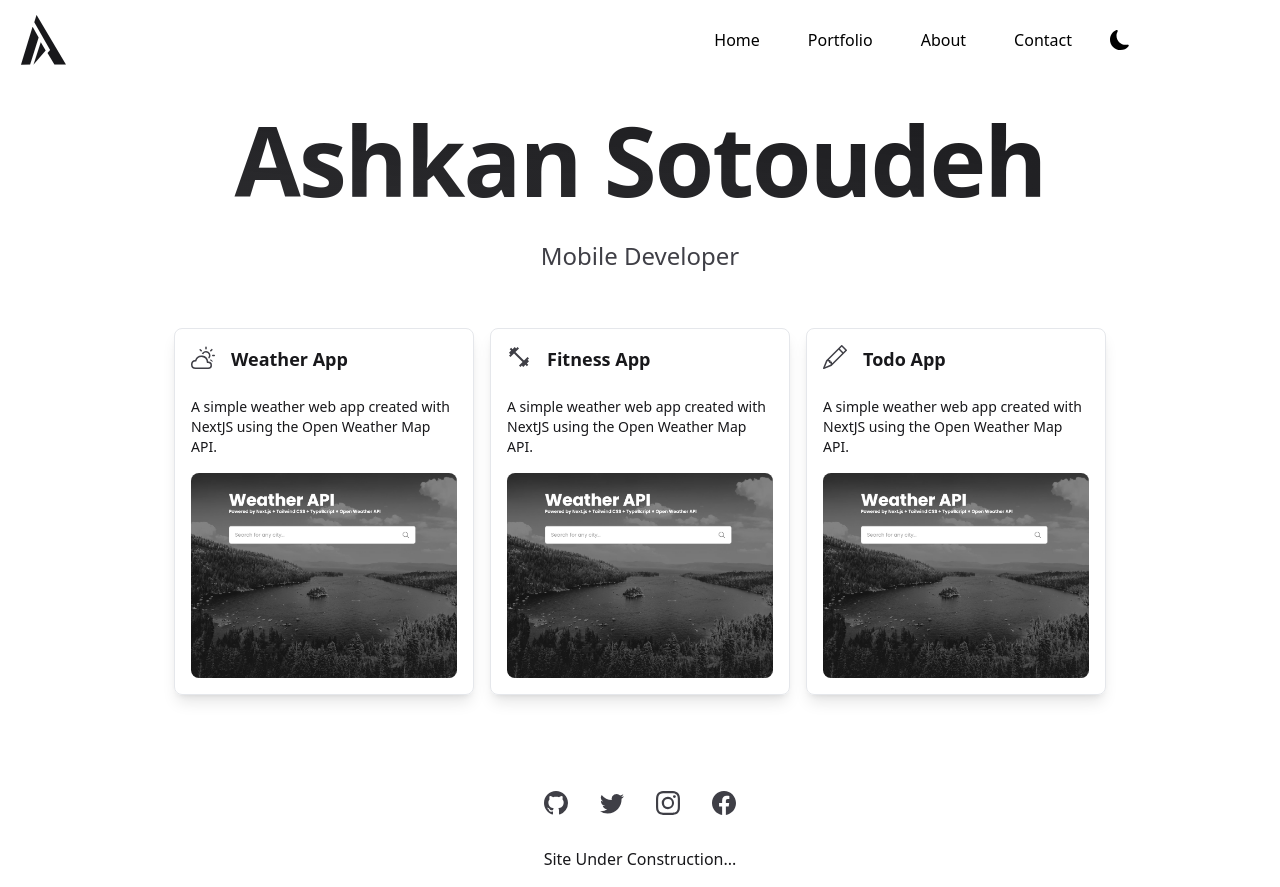
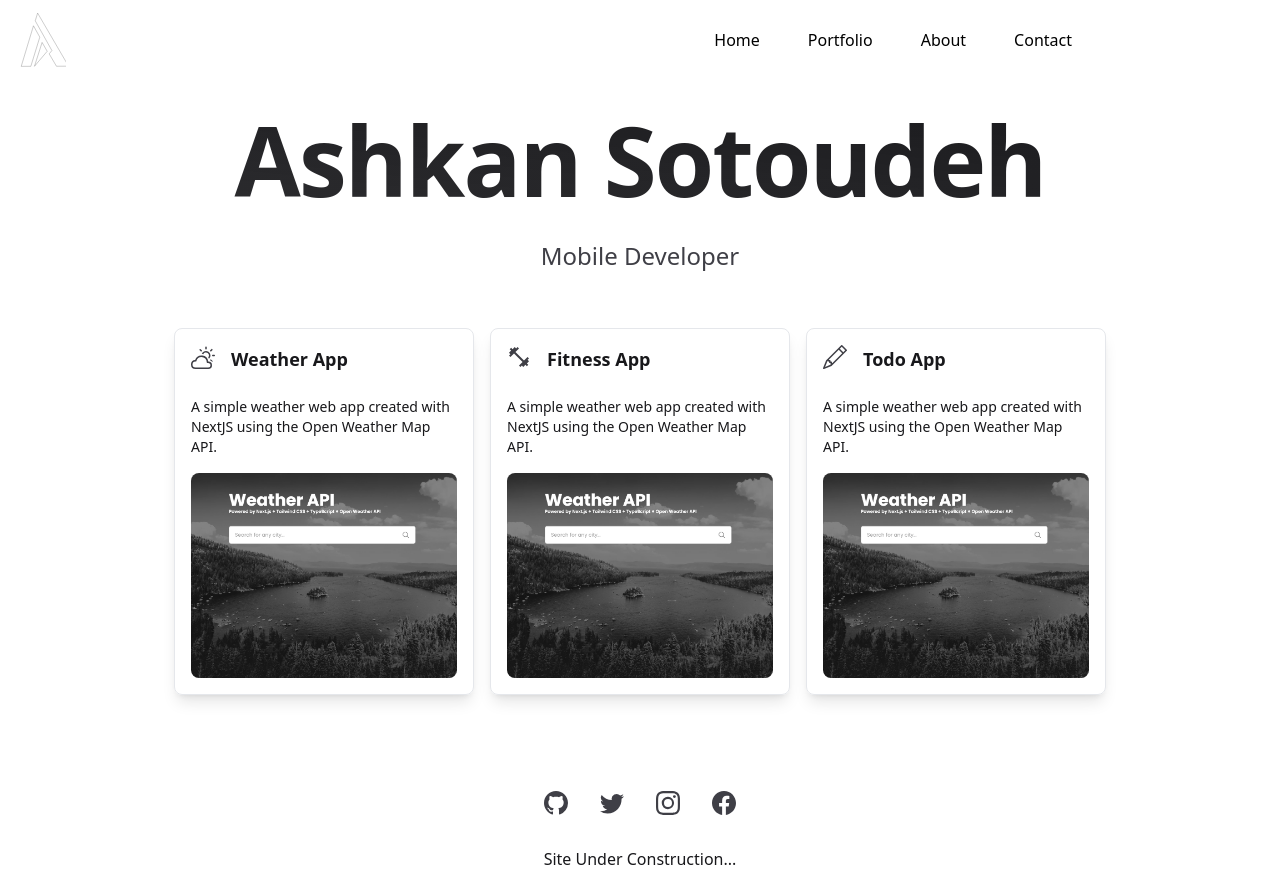
Before and after one commit to Cratis1831/my-website, a Next.js app: page / in a window 1280 px wide. Built offline with nearby package versions, Linux system fonts and the light colour scheme.

Commit message:
fixed darkmode toggle with localStorage

```diff
--- a/components/Nav.js
+++ b/components/Nav.js
@@ -11,16 +11,15 @@ const Nav = () => {
 
   useEffect(() => {
     setIsMainVisible(true);
+    localStorage.getItem("theme") === null
+      ? localStorage.setItem("theme", "light")
+      : setTheme(localStorage.getItem("theme"));
   }, []);
 
-  const [theme, setTheme] = useState(
-    typeof window !== "undefined"
-      ? localStorage.getItem("theme") || "light"
-      : null
-  );
+  const [theme, setTheme] = useState(null);
   useEffect(() => {
-    typeof window !== "undefined" ? localStorage.setItem("theme", theme) : null;
     document.body.className = theme;
+    localStorage.setItem("theme", theme);
   }, [theme]);
 
   const handleIconClick = () => {
@@ -39,13 +38,23 @@ const Nav = () => {
         }`}
       >
         <div className="pl-4">
-          <Image
-            src={`${theme === "light" ? "/logo3.svg" : "/logo_dark.svg"}`}
-            width={50}
-            height={50}
-            alt="logo"
-            className=""
-          />
+          {theme === "light" ? (
+            <Image
+              src="/logo3.svg"
+              width={50}
+              height={50}
+              alt="logo"
+              className="w-50 h-50"
+            />
+          ) : (
+            <Image
+              src="/logo_dark.svg"
+              width={50}
+              height={50}
+              alt="logo"
+              className="w-50 h-50"
+            />
+          )}
         </div>
         <div className="md:flex md:items-center md:gap-12">
           <Link href="/">Home</Link>
@@ -57,20 +66,22 @@ const Nav = () => {
               onClick={handleIconClick}
               className="relative flex items-center justify-center "
             >
+              {/* show this when in dark mode */}
               <BsSunFill
                 size={20}
                 className={`absolute transition-opacity ease-in duration-500 ${
-                  theme === "light"
-                    ? "opacity-0 invisible"
-                    : "opacity-100 transition-opacity"
+                  theme === "dark"
+                    ? "opacity-100 transition-opacity"
+                    : "opacity-0"
                 }`}
               />
+              {/* show this when in light mode */}
               <BsFillMoonFill
                 size={20}
                 className={`absolute transition-opacity ease-in duration-500 ${
-                  theme === "dark"
-                    ? "opacity-0 invisible"
-                    : "opacity-100 transition-opacity"
+                  theme === "light"
+                    ? "opacity-100 transition-opacity"
+                    : "opacity-0"
                 }`}
               />
             </button>
```
